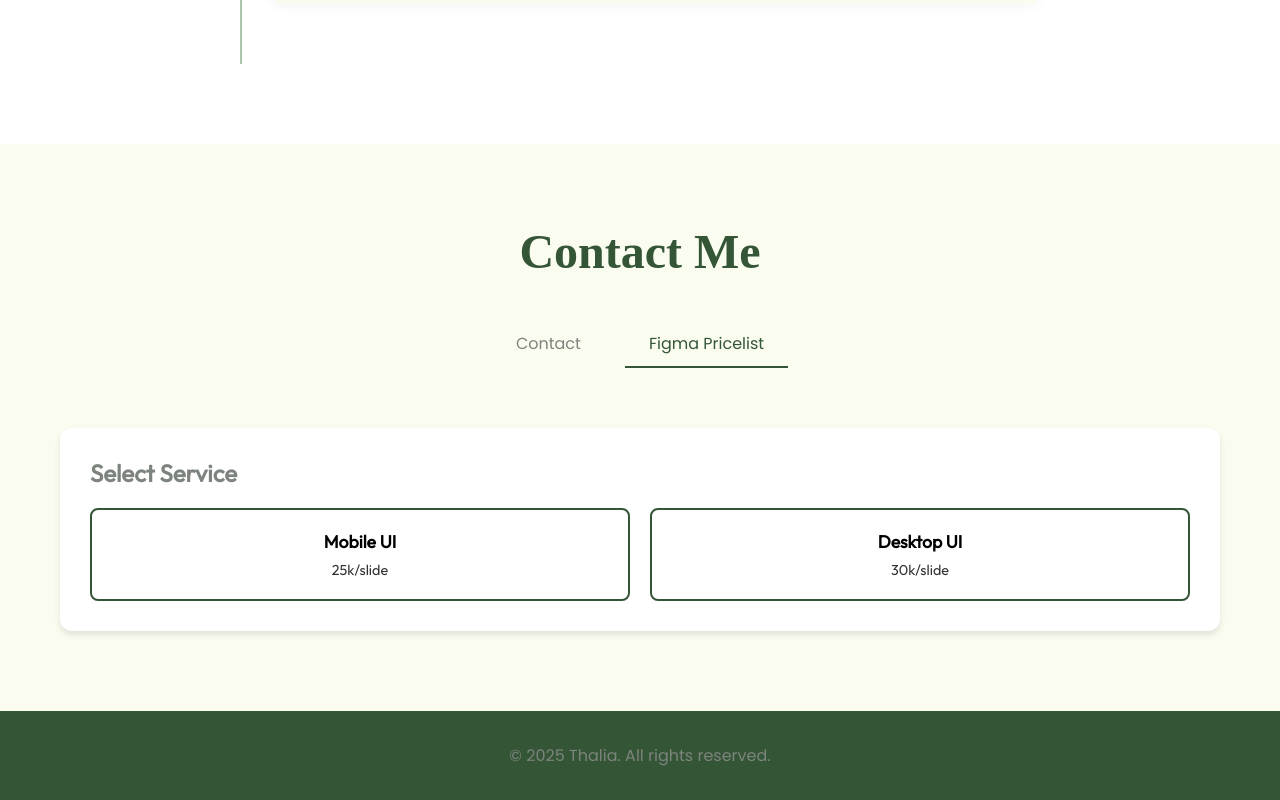
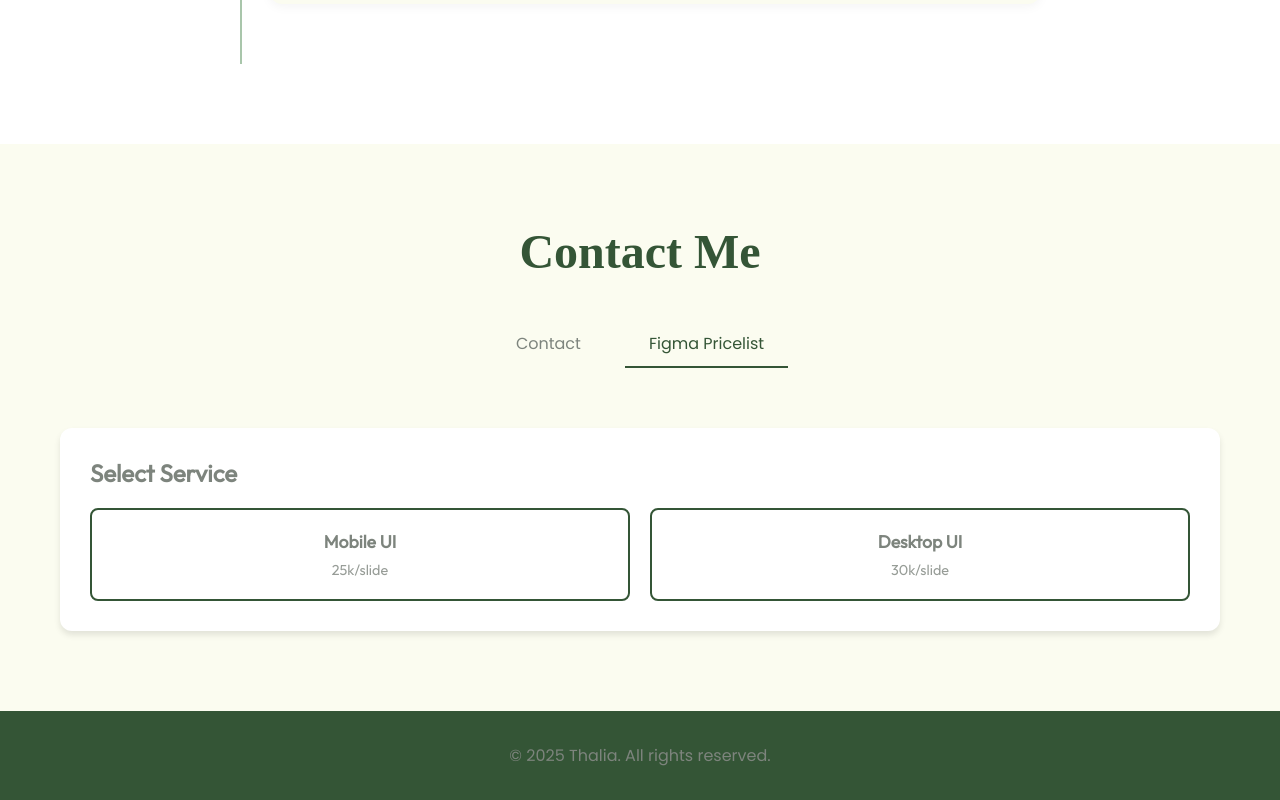
Before and after one commit to thaliafahira/portofolio, a React (Vite) app: page / in a window 1280 px wide. Shown: the part 5079-5879 px from the top of the page. Built offline with nearby package versions, Linux system fonts and the light colour scheme; a web font is replaced by a local one.

Commit message:
Update Contact.module.css

```diff
--- a/src/components/Contact/Contact.module.css
+++ b/src/components/Contact/Contact.module.css
@@ -52,6 +52,7 @@
     background: white;
     cursor: pointer;
     transition: all 0.3s ease;
+    color: var(--color-text);
   }
 
   .serviceButton:hover {
```
